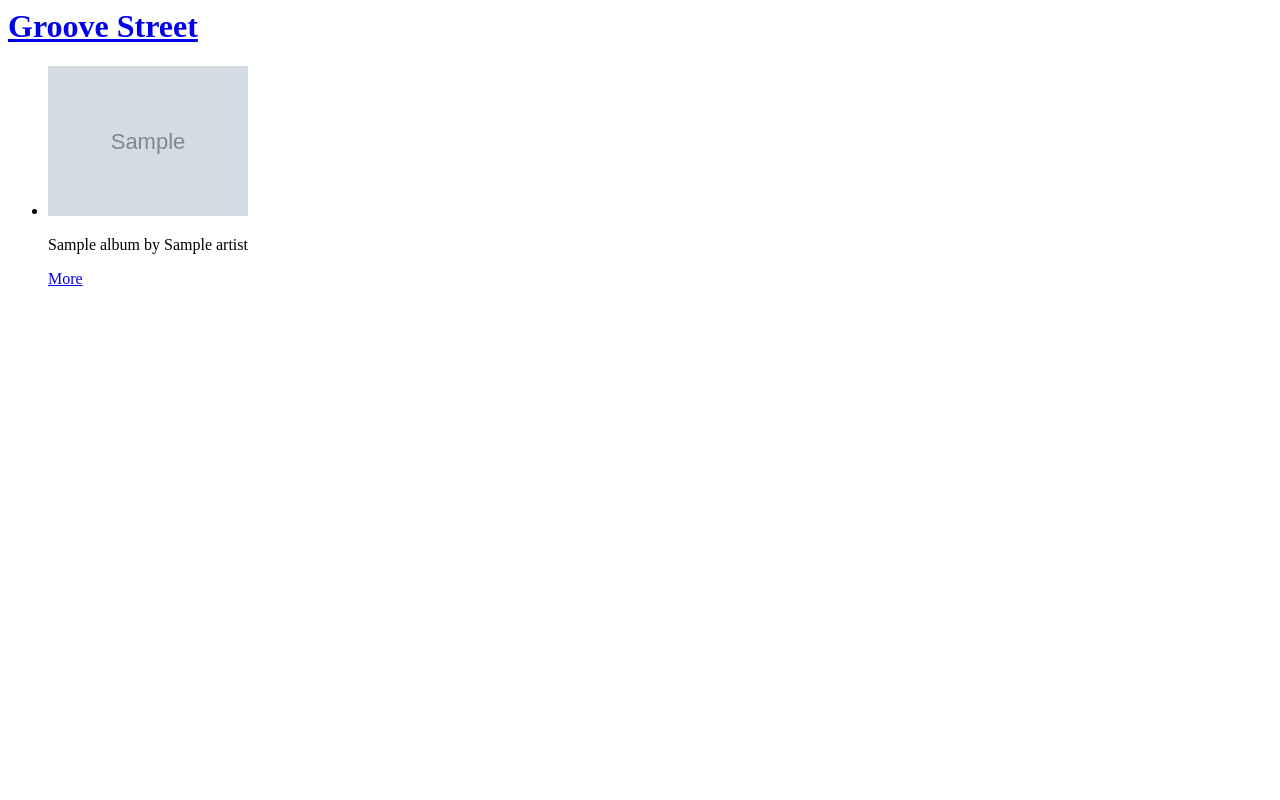
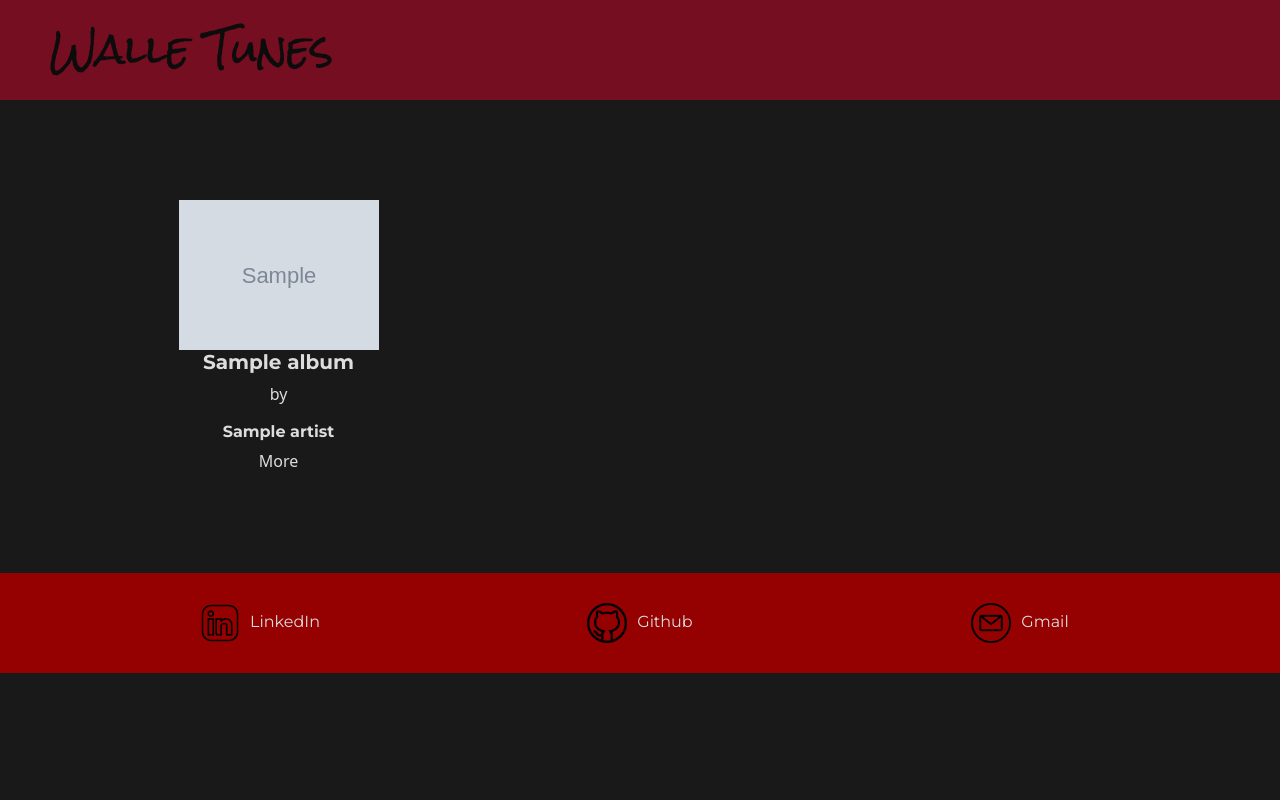
Before and after one commit to hanzeelvilla/music-store-django, a Django app: page / in a window 1280 px wide. Run offline with Django 4.2, Linux system fonts and the light colour scheme; tables that the repository leaves empty hold one stand-in row (values such as "Sample post"); grey boxes marked "Sample" are stand-in pictures.

Commit message:
home design

```diff
--- /dev/null
+++ b/static/css/base.css
@@ -0,0 +1,44 @@
+*{
+    margin: 0;
+    padding: 0;
+}
+
+a {
+    text-decoration: none;
+}
+
+header {
+    background-color: #750E21;
+    padding: 25px 50px;
+    height: 100px;
+}
+
+header a {
+    color: #0C0C0C;
+}
+
+footer {
+    background-color: #950101;
+    height: 100px;
+    padding: 30px;
+    text-align: center;
+}
+
+footer p {
+    color: #DDDDDD;
+    font-family: "Montserrat", sans-serif;
+    font-optical-sizing: auto;
+    font-weight: 400;
+    font-style: normal;
+}
+
+.rock-salt-regular {
+    font-family: "Rock Salt", cursive;
+    font-weight: 400;
+    font-style: normal;
+}
+
+.icon {
+    width: 50px;
+    padding-right: 10px;
+}
--- /dev/null
+++ b/static/css/home.css
@@ -0,0 +1,22 @@
+body {
+    background-color: #191919;
+}
+
+h5, h6 {
+    font-family: "Montserrat", sans-serif;
+    font-optical-sizing: auto;
+    font-weight: 700;
+    font-style: normal;
+}
+
+a {
+    text-decoration: none;
+}
+
+p, a, h5, h6 {
+    color: #DDDDDD;
+}
+
+.main {
+    padding: 100px;
+}
--- a/templates/base.html
+++ b/templates/base.html
@@ -1,15 +1,37 @@
+{% load static %}
 <html>
     <head>
-        <title>Groove Street</title>
+        <link href="https://cdn.jsdelivr.net/npm/bootstrap@5.3.3/dist/css/bootstrap.min.css" rel="stylesheet" integrity="sha384-QWTKZyjpPEjISv5WaRU9OFeRpok6YctnYmDr5pNlyT2bRjXh0JMhjY6hW+ALEwIH" crossorigin="anonymous">
+        <link rel="preconnect" href="https://fonts.googleapis.com">
+        <link rel="preconnect" href="https://fonts.gstatic.com" crossorigin>
+        <link href="https://fonts.googleapis.com/css2?family=Montserrat:ital,wght@0,100..900;1,100..900&family=Rock+Salt&display=swap" rel="stylesheet">
+        <link href="{% static 'css/base.css' %}" rel="stylesheet">
+        <title>Walle Tunes</title>
     </head>
 
     <body>
         <header>
-            <h1><a href="{% url "home" %}">Groove Street<a/></h1>
+            <h1><a href="{% url "home" %}" class="rock-salt-regular">Walle Tunes</a></h1>
         </header>
         <div>
             {% block content %}
             {% endblock content %}
         </div>
+
+        <footer>
+            <div class="container text-center">
+                <div class="row">
+                    <div class="col">
+                        <a href="https://www.linkedin.com/in/hanzeel-abraham-villa-figueroa-67b230279/"><p><img src="{% static "img/linkedin-icon.png" %}" alt="likedIn icon" class="icon">LinkedIn</p></a>
+                    </div>
+                    <div class="col">
+                        <a href="https://github.com/hanzeelVilla"><p><img src="{% static "img/github-icon.png" %}" alt="github icon" class="icon">Github</p></a>
+                    </div>
+                    <div class="col">
+                        <a href="mailto:hanzeelvilla0@gmail.com"><p><img src="{% static "img/email-icon.png" %}" alt="github icon" class="icon">Gmail</p></a>
+                    </div>
+                </div>
+            </div>
+        </footer>
     </body>
 </html>
--- a/templates/home.html
+++ b/templates/home.html
@@ -1,13 +1,26 @@
 {% extends "base.html" %}
+{% load static %}
 
 {% block content %}
-<ul>
-    {% for album in album_list %}
-    <li>
-        <img src="{{ album.album_img.url }}" alt="{{ album.title }}" style="max-width: 200px; max-height: 200px;">
-        <p>{{ album.title }} by {{ album.artist }}</p>
-        <a href="{{ album.get_absolute_url }}">More</a>
-    </li>
-    {% endfor %}
-</ul>
+<html>
+    <head>
+        <link href="{% static 'css/home.css' %}" rel="stylesheet">
+    </head>
+
+    <body>
+        <div class="container text-center main">
+            <div class="row row-cols-1 row-cols-md-2 row-cols-lg-4">
+                {% for album in album_list %}
+                    <div class="col">
+                        <img src="{{ album.album_img.url }}" alt="{{ album.title }}" style="max-width: 200px; max-height: 200px;">
+                        <h5>{{ album.title }}</h5>
+                        <p>by</p>
+                        <h6>{{ album.artist }}</h6>
+                        <a href="{{ album.get_absolute_url }}">More</a>
+                    </div>
+                {% endfor %}
+            </div>
+        </div>
+    </body>
+</html>
 {% endblock content %}
```
Also changed, not shown: static/img/email-icon.png (added), static/img/github-icon.png (added), static/img/linkedin-icon.png (added).
